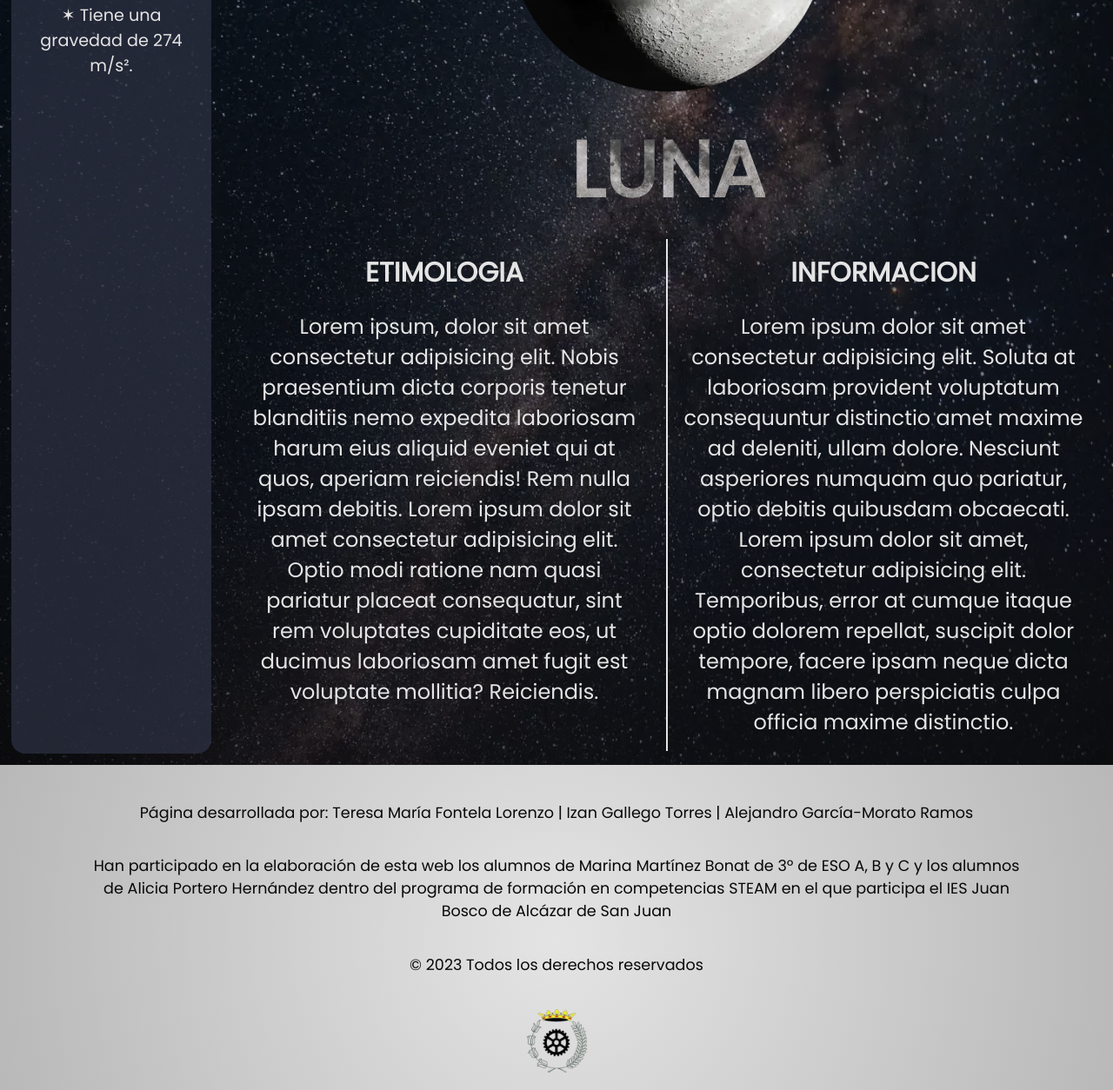
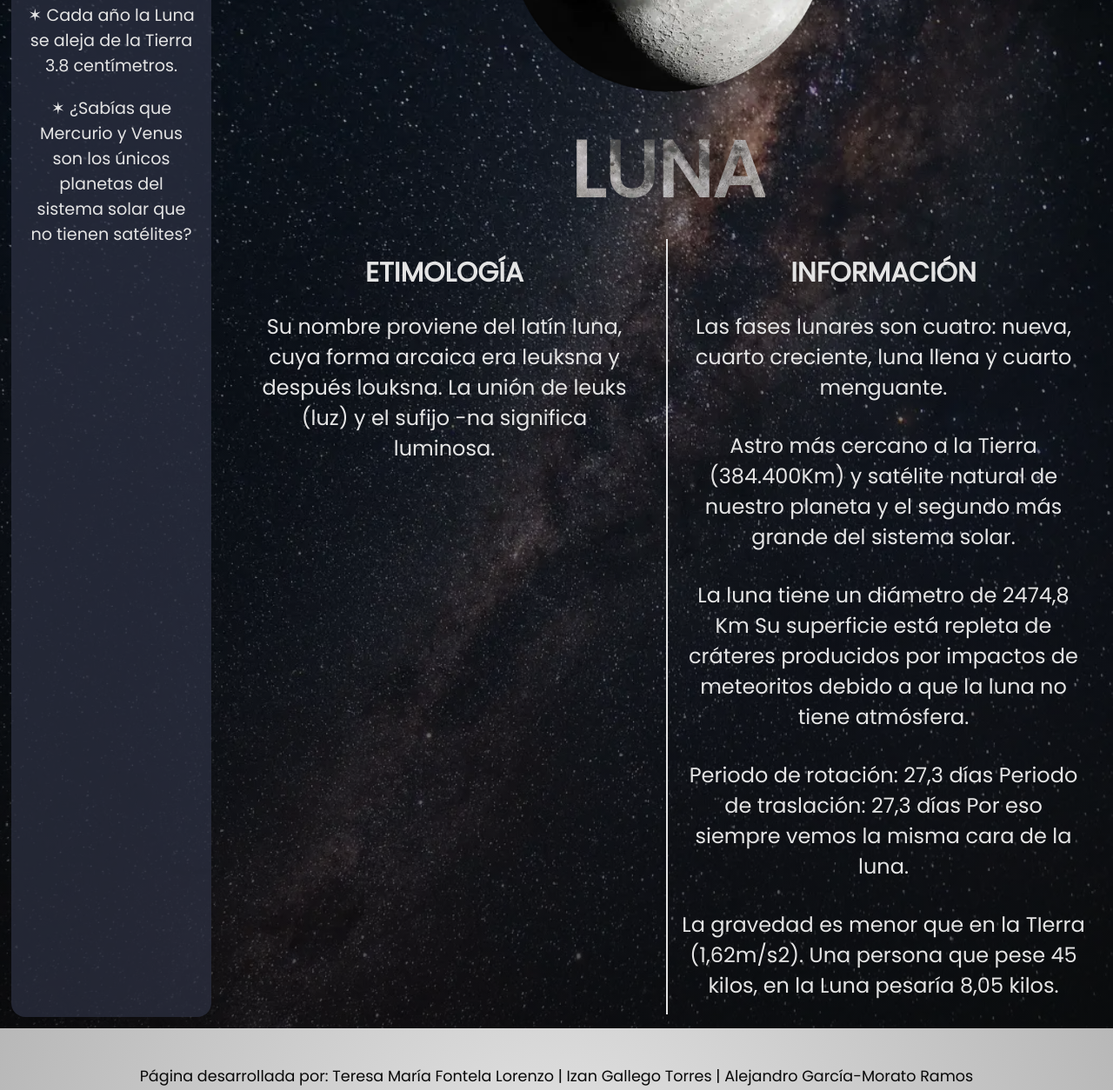
Before and after one commit to Alejandro-Garcia-Morato/Cosmos, a plain HTML site: page paginas/luna.html in a window 1280 px wide. Shown: the part 370-1624 px from the top of the page at 87% size. Drawn offline with Linux system fonts and the light colour scheme.

Commit message:
mercurio, tierra y luna completos

```diff
--- a/paginas/luna.html
+++ b/paginas/luna.html
@@ -61,33 +61,34 @@
 
             <section class="seccion-planetas">
                 <article class="articulo-planetas">
-                    <h2 class="articulo-planetas-titulo">etimologia</h2>
-                    <p>Lorem ipsum, dolor sit amet consectetur adipisicing elit. Nobis praesentium dicta corporis
-                        tenetur blanditiis nemo expedita
-                        laboriosam harum eius aliquid eveniet qui at quos, aperiam reiciendis! Rem nulla ipsam debitis.
-                        Lorem ipsum dolor sit amet consectetur adipisicing elit. Optio modi ratione nam quasi pariatur
-                        placeat consequatur, sint rem
-                        voluptates cupiditate eos, ut ducimus laboriosam amet fugit est voluptate mollitia? Reiciendis.
+                    <h2 class="articulo-planetas-titulo" id="articulo-planetas-titulo-etimologia">etimología</h2>
+                    <p id="articulo-planetas-texto-etimologia">Su nombre proviene del latín luna, cuya forma arcaica era leuksna y después louksna. La unión de
+                        leuks (luz) y el sufijo -na significa luminosa.
                     </p>
                 </article>
                 <article class="articulo-planetas">
-                    <h2 class="articulo-planetas-titulo">informacion</h2>
-                    <p>Lorem ipsum dolor sit amet consectetur adipisicing elit. Soluta at laboriosam provident
-                        voluptatum consequuntur distinctio amet maxime ad
-                        deleniti, ullam dolore. Nesciunt asperiores numquam quo pariatur, optio debitis quibusdam
-                        obcaecati.
-                        Lorem ipsum dolor sit amet, consectetur adipisicing elit. Temporibus, error at cumque itaque
-                        optio dolorem repellat, suscipit dolor tempore,
-                        facere ipsam neque dicta magnam libero perspiciatis culpa officia maxime distinctio.</p>
+                    <h2 class="articulo-planetas-titulo" id="articulo-planetas-titulo-informacion">información</h2>
+                    <p id="articulo-planetas-texto-informacion1">Las fases lunares son cuatro: nueva, cuarto creciente, luna llena y cuarto menguante.</p>
+                    <p id="articulo-planetas-texto-informacion2">Astro más cercano a la Tierra (384.400Km) y satélite natural de nuestro planeta y el segundo más
+                        grande del sistema solar.</p>
+                    <p id="articulo-planetas-texto-informacion3">La luna tiene un diámetro de 2474,8 Km
+                        Su superficie está repleta de cráteres producidos por impactos de meteoritos debido a que la
+                        luna no tiene atmósfera.</p>
+                    <p id="articulo-planetas-texto-informacion4">Periodo de rotación: 27,3 días
+                        Periodo de traslación: 27,3 días
+                        Por eso siempre vemos la misma cara de la luna.</p>
+                    <p id="articulo-planetas-texto-informacion5">La gravedad es menor que en la TIerra (1,62m/s2).
+                        Una persona que pese 45 kilos, en la Luna pesaría 8,05 kilos.</p>
                 </article>
             </section>
         </main>
         <!--Aside-->
         <aside class="aside-planetas">
-            <h3 class="aside-titulo">Datos Curiosos:</h3>
-            <p> Aunque veamos que es amarillo en realidad es blanco.</p>
-            <p> Su temperatura de superficie es de 5.778 K.</p>
-            <p> Tiene una gravedad de 274 m/s².</p>
+            <h3 class="aside-titulo" id="aside-titulo">Datos Curiosos:</h3>
+            <p id="aside-planetas-texto1"> Ha llegando más gente a la Luna que a las profundidades de los océanos.</p>
+            <p id="aside-planetas-texto2"> En la Luna no hay viento ni sonido.</p>
+            <p id="aside-planetas-texto3"> Cada año la Luna se aleja de la Tierra 3.8 centímetros.</p>
+            <p id="aside-planetas-texto4"> ¿Sabías que Mercurio y Venus son los únicos planetas del sistema solar que no tienen satélites?</p>
         </aside>
         <!--/Aside-->
 
```
Also changed, not shown: paginas/mercurio.html (+15 -14 lines), paginas/tierra.html (+14 -19 lines).
